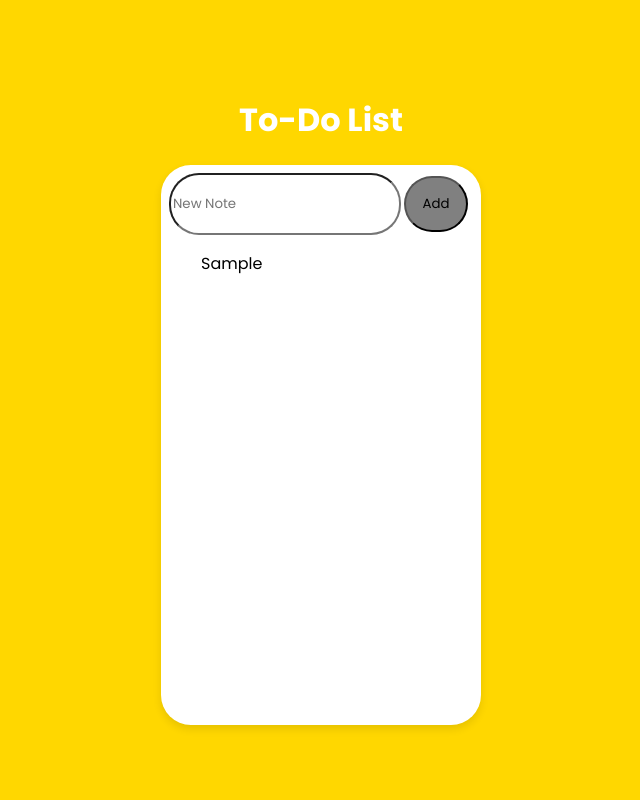
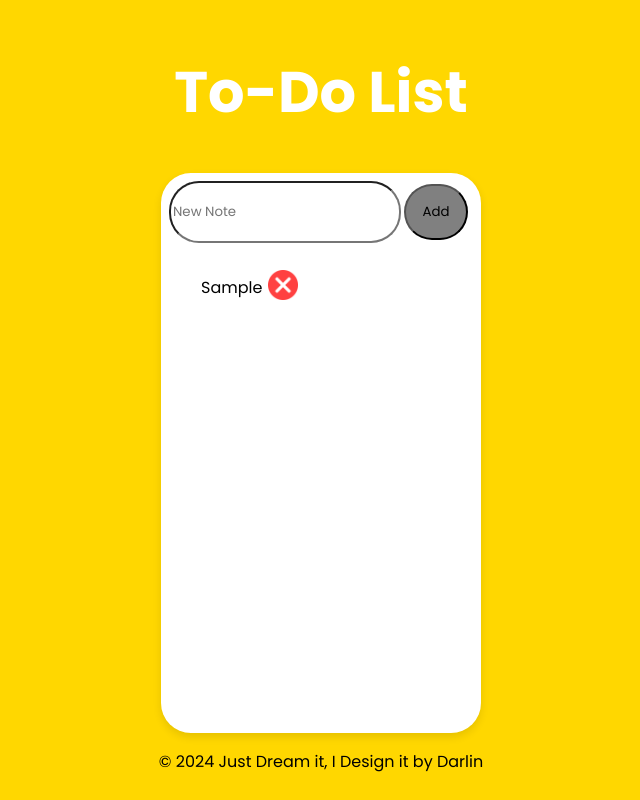
Before and after one commit to Darlin12/todo-list, a React (Create React App) app: page / in a window 1280 px wide. Both pictures are taken after typing "Sample" into the empty fields and a click on the button "Add". Shown: the whole page, without its empty margins (319-959 px from the left). Built offline with nearby package versions, Linux system fonts and the light colour scheme.

Commit message:
last commit for today

```diff
--- a/src/App.js
+++ b/src/App.js
@@ -1,4 +1,3 @@
-import React, { useState } from 'react';
 import Notepad from './Components/Notepad';
 
 function App() {
--- a/src/Components/Notepad.jsx
+++ b/src/Components/Notepad.jsx
@@ -1,47 +1,66 @@
-import React, {useState} from "react";
+import React, { useState } from "react";
 import Note from "./note";
+import Footer from "./footer";
 
 function Notepad() {
     const [notes, setNote] = useState([]);
-    const [inputValue, setInputValue] = useState("")
+    const [inputValue, setInputValue] = useState("");
 
-    function setValue(event){
+    function setValue(event) {
         const value = event.target.value;
-        setInputValue(value)
+        setInputValue(value);
     }
 
-    function addToList(){
-        document.getElementById('input-nota').value = "";
-        setNote([...notes, inputValue])
+    function addToList() {
+        if(inputValue.trim() !== "") {
+            setNote([...notes, inputValue]);
+            setInputValue(""); // Clear input after adding
+        }
     }
 
-    function markAsDone(index){
-        let element = document.getElementById(index)
-        if(element.classList.contains('line-through')){
+    function markAsDone(index) {
+        let element = document.getElementById(index);
+        if (element.classList.contains("line-through")) {
             element.classList.remove("line-through");
-        }else{
+        } else {
             element.classList.add("line-through");
         }
     }
 
+    function deleteNote(index){
+        setNote((prevNotes) => {
+          return prevNotes.filter((note, i) => i !== index);
+        });
+      }
+
     return (
         <div className="App">
             <h1>To-Do List</h1>
-            <div className='container'>
-                <div className='info'>
-                    <input onChange={setValue} placeholder='New Note' id='input-nota'></input>
-                    <button onClick={addToList} id='btn'>Add</button>
+            <div className="container">
+                <div className="info">
+                    <input
+                        value={inputValue} // Bind input value
+                        onChange={setValue}
+                        placeholder="New Note"
+                        id="input-nota"
+                    />
+                    <button onClick={addToList} id="btn">Add</button>
                     <ol className="notes">
-                        {notes.map((notx, index)=>{
-                            return (
-                                <Note key={index} function={markAsDone}idx={index} note={notx} />
-                            )
-                        })}
+                        {notes.map((note, index) => (
+                            <Note
+                                key={index}
+                                deleteFunction={() => deleteNote(index)} // Pass index correctly
+                                function={() => markAsDone(index)}
+                                idx={index}
+                                note={note}
+                            />
+                        ))}
                     </ol>
                 </div>
             </div>
+            <Footer />
         </div>
-    )
+    );
 }
 
 export default Notepad;
--- /dev/null
+++ b/src/Components/footer.jsx
@@ -0,0 +1,10 @@
+import React from 'react'
+
+const date = new Date().getFullYear()
+const Footer = () => {
+  return (
+    <div><p>&copy; {date} Just Dream it, I Design it by Darlin</p></div>
+  )
+}
+
+export default Footer
--- a/src/Components/note.jsx
+++ b/src/Components/note.jsx
@@ -2,8 +2,8 @@ import React from 'react'
 
 function Note(props){
     return(
-        <li onClick={()=>{props.function(props.idx)}} id={props.idx} className="note">
-            {props.note}
+        <li  id={props.idx} className="note">
+            <p onClick={()=>{props.function(props.idx)}} >{props.note} </p><button onClick={()=>{props.deleteFunction(props.idx)}} className='deleteButton'><img className='deleteImg' src="boton-eliminar.png" alt="" /></button>
         </li>
     )
 }
--- a/src/index.css
+++ b/src/index.css
@@ -35,6 +35,7 @@ body {
 
 h1 {
   color: white;
+  font-size: 43pt;
 }
 
 .container {
@@ -67,6 +68,48 @@ h1 {
   border-radius: 30px;
 }
 
+.deleteButton{
+  height: 50px;
+  background-color: white;
+  border: none;
+  padding-top: 10px;
+  cursor: pointer;
+}
+
+.deleteImg{
+  height: 30px;
+}
+
+p{
+  padding-top: 0px;
+}
+
 .line-through{
   text-decoration:line-through;
 }
+
+footer p{
+  padding: 10px;
+  font-family: 'Roboto Slab', serif;
+  font-size: 20px;
+  color: #333;
+  text-align: center;
+}
+
+@media(max-width: 768px){
+  .App{
+    height: 100%;
+  }
+  .container{
+    width: 80%;
+  }
+
+  h1 {
+    margin-top: 0;
+    padding-top: 0;
+  }
+  footer p{
+    font-size: 9pt;
+}
+
+}
```
Also changed, not shown: public/boton-eliminar.png (added).
